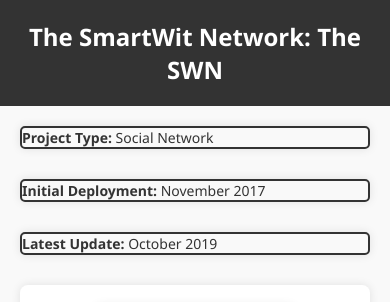
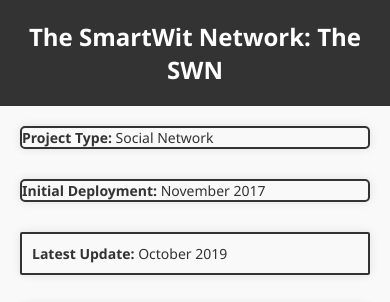
Before and after one commit to Prarabdh31/projects-portfolio, a website: page swn.html in a window 390 px wide. Shown: the top 302 px of the page. Drawn offline with Linux system fonts and the light colour scheme.

Commit message:
Modified LU on swn.html. Test to Update the Padding of LU, ID & PT Update 2

```diff
--- a/swn.html
+++ b/swn.html
@@ -66,9 +66,9 @@
                 right: auto;
                 margin-top: 10px; /* Add margin for spacing */
                 border: 2px solid #333; /* Remove border */
-                border-radius: 2; /* Remove border radius */
+                border-radius: 2px; /* Remove border radius */
                 background-color: transparent; /* Remove background color */
-                padding: 0; /* Remove padding */
+                padding: 10px; /* Remove padding */
             }
         }
 
```
